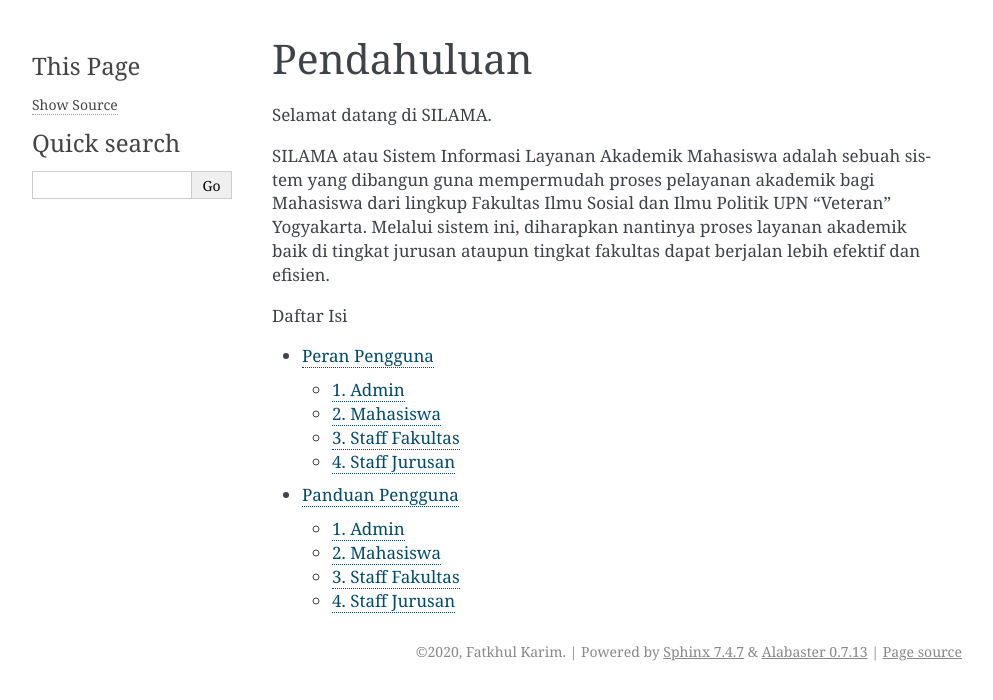
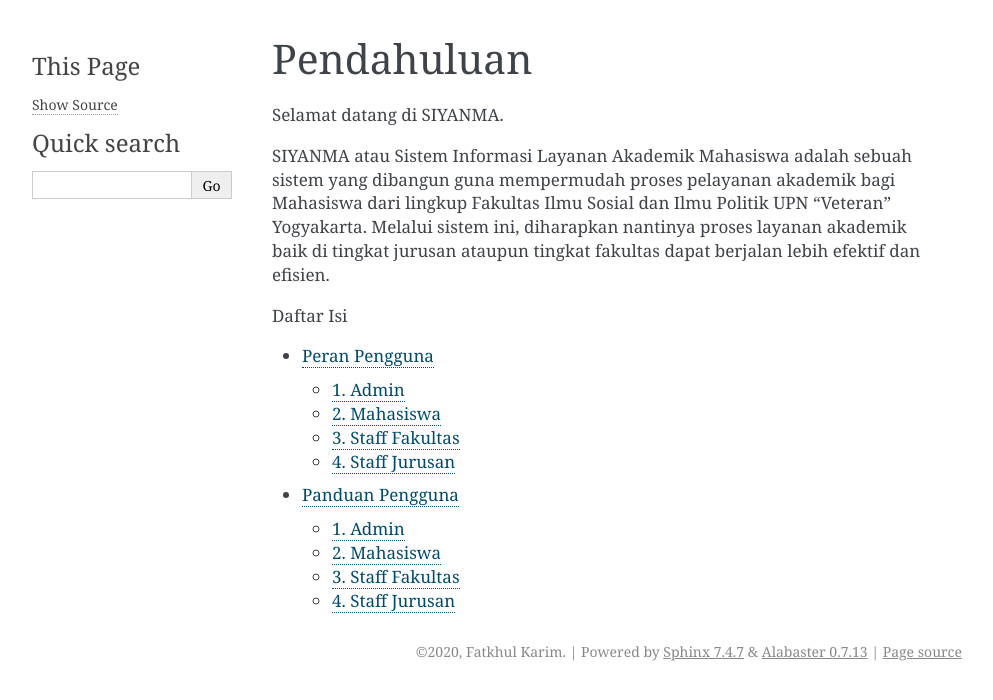
Before and after one commit to karimfatkhul/SILAMA, a Sphinx documentation site: the page built from docs/source/index.rst, in a window 1280 px wide. Shown: the top 700 px of the page, without its empty margins (148-1141 px from the left). Built offline with Sphinx 7.4.7, drawn with Linux system fonts in a browser that asks for light colours; formulas are drawn with MathJax 3.

Commit message:
Change silama as siyanma

```diff
--- a/docs/source/index.rst
+++ b/docs/source/index.rst
@@ -7,9 +7,9 @@
 Pendahuluan
 ***************
 
-Selamat datang di SILAMA.
+Selamat datang di SIYANMA.
 
-SILAMA atau Sistem Informasi Layanan Akademik Mahasiswa adalah sebuah sistem yang dibangun guna mempermudah proses pelayanan akademik bagi Mahasiswa dari lingkup Fakultas Ilmu Sosial dan Ilmu Politik UPN “Veteran” Yogyakarta.
+SIYANMA atau Sistem Informasi Layanan Akademik Mahasiswa adalah sebuah sistem yang dibangun guna mempermudah proses pelayanan akademik bagi Mahasiswa dari lingkup Fakultas Ilmu Sosial dan Ilmu Politik UPN “Veteran” Yogyakarta.
 Melalui sistem ini, diharapkan nantinya proses layanan akademik baik di tingkat jurusan ataupun tingkat fakultas dapat berjalan lebih efektif dan efisien.
 
 
```
Also changed, not shown: docs/source/panduan pengguna.rst (+7 -7 lines), docs/source/peran pengguna.rst (+5 -5 lines), 11 other files.
